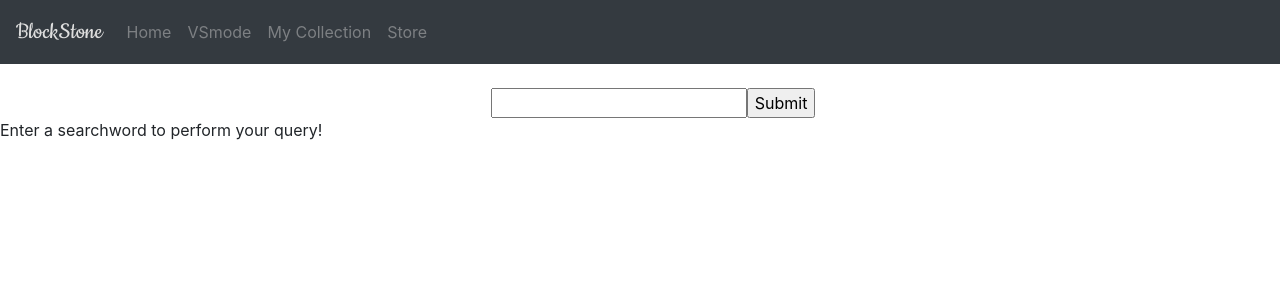
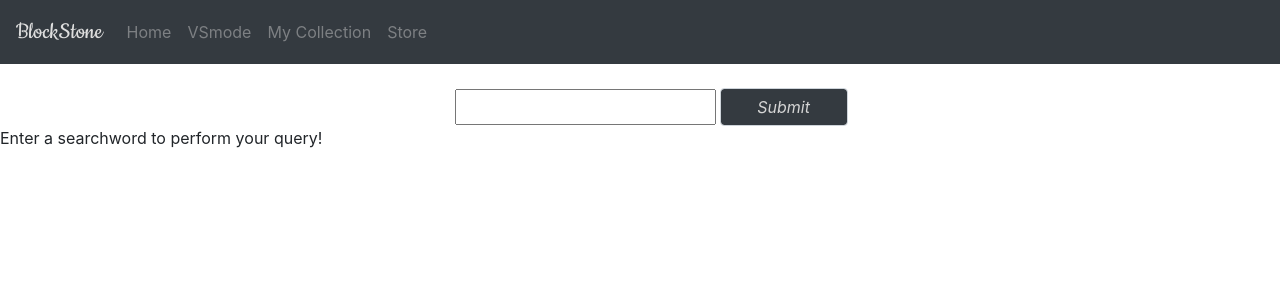
Before and after one commit to heho07/DH2642-ProjectGroup23, a React (Create React App) app: page /SearchScreen in a window 1280 px wide. Shown: the top 300 px of the page. Built offline with nearby package versions, Linux system fonts and the light colour scheme.

Commit message:
Updated Searchbar

```diff
--- /dev/null
+++ b/src/SearchBar/SearchBar.css
@@ -0,0 +1,14 @@
+.form-control {
+    display: inline;
+    width: 10%;
+    background-color: #343a40;
+    color: #d5d5d5;
+
+}
+
+input {
+	color: #343a40 ;
+	font-style: italic;
+	padding: 0.25em;
+	margin-right: 0.3%;
+}
--- a/src/SearchBar/SearchBar.jsx
+++ b/src/SearchBar/SearchBar.jsx
@@ -1,5 +1,6 @@
 import React, { Component } from "react";
 import modelInstance from "../data/Model";
+import "./SearchBar.css";
 
 // this component basically renders a searchbar which will pass the inputted information to its parent component
 // when the search is submitted.
@@ -40,7 +41,7 @@ class SearchBar extends Component{
 				<div className="header col-sm-12 searchbar view" id="searchBar">
 					<form onSubmit = {(event) => this.handleSubmit(event)} >
 						<input id = "filter" type = "text" value = {this.state.filter} onChange = {(event) => this.handleChangeOfInput(event)}/>
-						<input type = "submit"></input>
+						<input type = "submit" className="form-control"></input>
 					</form>
 				</div>
 			</div>
--- a/src/StoreDetail/StoreDetail.jsx
+++ b/src/StoreDetail/StoreDetail.jsx
@@ -16,9 +16,13 @@ class StoreDetail extends Component{
 		console.log(card);
 		let img = "http://i.imgur.com/IlRXBtu.jpg";
 		if(card === undefined){
-			return (<div className ="col-6 justify-content-center align-self-center">
-				<p className="mb-0 "> This is not the card you're looking for</p>
-				<img src = {img} alt = {img} className = "img-fluid"></img>
+			return (
+
+				<div className ="col-12 justify-content-center align-self-center">
+				<center>
+					<p className="mb-0 "> This is not the card you're looking for</p>
+					<img src = {img} alt = {img} className = "img-fluid"></img>
+				</center>
 			</div>)
 		}
 		if (card.img !== null){
--- a/src/VersusMode/VersusMode.css
+++ b/src/VersusMode/VersusMode.css
@@ -1,6 +1,6 @@
 #gameResult{
 	overflow:scroll;
-
+	height:250px;
 }
 #cardInfo{
 	overflow-y:scroll;
@@ -37,25 +37,3 @@ table.table-bordered > tbody > tr > td{
 	margin-left: 2%;
 	width: 20%;
 }
-
-.cropped {
-    width: 200px;
-    height: 200px;
-    position: relative;
-    overflow: hidden;
-    border-radius: 50%;
-    text-align: center;
-}
-
-.vsImg {
-    /*display: inline;*/
-    margin: 0 auto;
-    height: 150%;
-    width: auto;
-	position: absolute;
-    top: -9920px;
-    bottom: -9999px;
-    left: -9999px;
-    right: -9999px;
-    margin: auto;
-}
```
